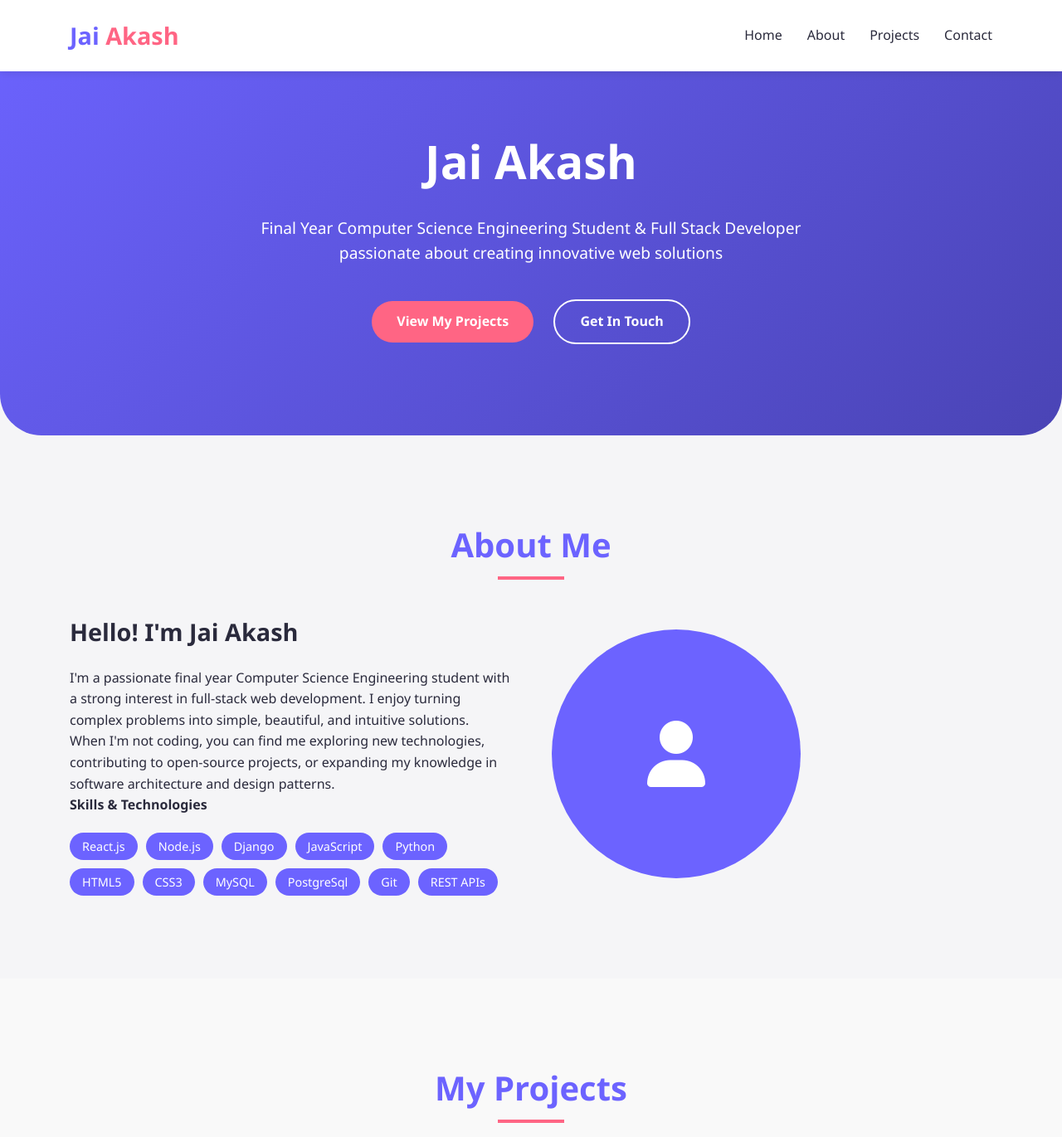
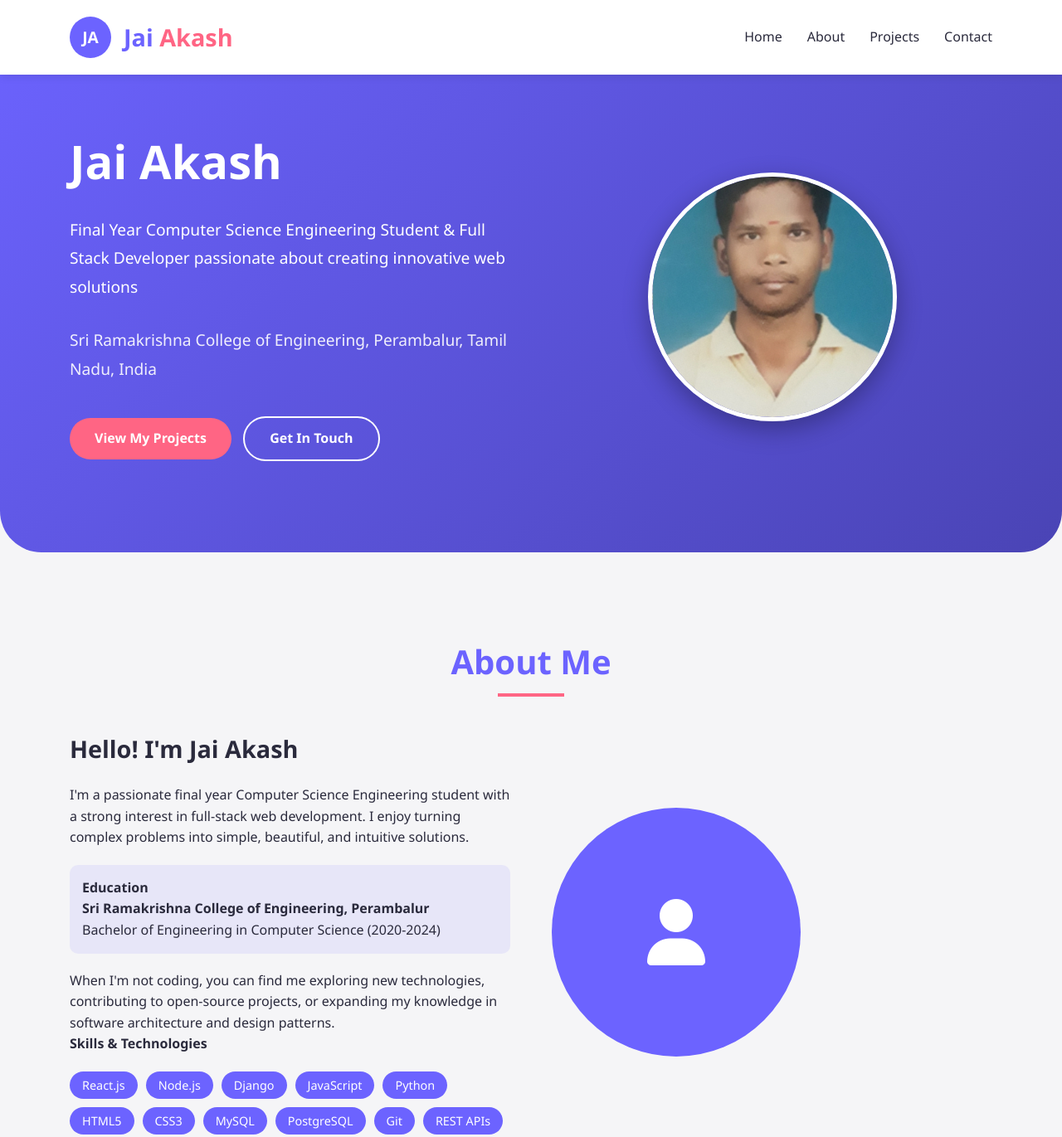
Before and after one commit to Sivapragasamgit/port, a plain HTML site: page index.html in a window 1280 px wide. Shown: the top 1371 px of the page at 83% size. Drawn offline with Linux system fonts and the light colour scheme.

Commit message:
add photo

```diff
--- a/index.html
+++ b/index.html
@@ -51,6 +51,31 @@
             padding: 20px 0;
         }
 
+        .logo-container {
+            display: flex;
+            align-items: center;
+            gap: 15px;
+        }
+
+        .photo-anchor {
+            width: 50px;
+            height: 50px;
+            border-radius: 50%;
+            background-color: var(--primary);
+            display: flex;
+            align-items: center;
+            justify-content: center;
+            color: white;
+            text-decoration: none;
+            font-weight: bold;
+            font-size: 1.2rem;
+            transition: transform 0.3s;
+        }
+
+        .photo-anchor:hover {
+            transform: scale(1.1);
+        }
+
         .logo {
             font-size: 1.8rem;
             font-weight: 700;
@@ -96,6 +121,24 @@
             border-radius: 0 0 50px 50px;
         }
 
+        .hero-content {
+            display: flex;
+            align-items: center;
+            justify-content: space-between;
+            gap: 50px;
+            text-align: left;
+        }
+
+        .hero-text {
+            flex: 1;
+        }
+
+        .hero-image {
+            flex: 1;
+            display: flex;
+            justify-content: center;
+        }
+
         .hero-content h1 {
             font-size: 3.5rem;
             margin-bottom: 20px;
@@ -103,8 +146,14 @@
 
         .hero-content p {
             font-size: 1.2rem;
-            max-width: 700px;
-            margin: 0 auto 30px;
+            margin-bottom: 30px;
+            line-height: 1.8;
+        }
+
+        .education-info {
+            margin-top: 20px;
+            font-size: 1.1rem;
+            opacity: 0.9;
         }
 
         .btn {
@@ -117,7 +166,7 @@
             text-decoration: none;
             font-weight: 600;
             transition: transform 0.3s, box-shadow 0.3s;
-            margin: 10px;
+            margin: 10px 10px 10px 0;
         }
 
         .btn:hover {
@@ -128,6 +177,15 @@
         .btn-outline {
             background-color: transparent;
             border: 2px solid white;
+        }
+
+        .profile-image {
+            width: 300px;
+            height: 300px;
+            border-radius: 50%;
+            object-fit: cover;
+            border: 5px solid white;
+            box-shadow: 0 10px 30px rgba(0,0,0,0.3);
         }
 
         /* About Section */
@@ -173,6 +231,13 @@
             margin-bottom: 20px;
         }
 
+        .college-info {
+            background-color: rgba(108, 99, 255, 0.1);
+            padding: 15px;
+            border-radius: 10px;
+            margin: 20px 0;
+        }
+
         .skills {
             display: flex;
             flex-wrap: wrap;
@@ -191,15 +256,6 @@
         .about-image {
             flex: 1;
             text-align: center;
-        }
-
-        .profile-img {
-            width: 300px;
-            height: 300px;
-            border-radius: 50%;
-            object-fit: cover;
-            border: 5px solid var(--primary);
-            box-shadow: 0 10px 30px rgba(0,0,0,0.2);
         }
 
         /* Projects Section */
@@ -358,10 +414,31 @@
         @media (max-width: 768px) {
             .nav-links {
                 display: none;
+                position: absolute;
+                top: 80px;
+                left: 0;
+                width: 100%;
+                background-color: white;
+                flex-direction: column;
+                padding: 20px;
+                box-shadow: 0 5px 10px rgba(0,0,0,0.1);
+            }
+
+            .nav-links.active {
+                display: flex;
+            }
+
+            .nav-links li {
+                margin: 10px 0;
             }
 
             .menu-btn {
                 display: block;
+            }
+
+            .hero-content {
+                flex-direction: column-reverse;
+                text-align: center;
             }
 
             .hero-content h1 {
@@ -387,7 +464,10 @@
     <header>
         <div class="container">
             <nav>
+                <div class="logo-container">
+                    <a href="#home" class="photo-anchor">JA</a>
                     <div class="logo">Jai <span>Akash</span></div>
+                </div>
                 <ul class="nav-links">
                     <li><a href="#home">Home</a></li>
                     <li><a href="#about">About</a></li>
@@ -405,11 +485,19 @@
     <section class="hero" id="home">
         <div class="container">
             <div class="hero-content">
+                <div class="hero-text">
                     <h1>Jai Akash</h1>
                     <p>Final Year Computer Science Engineering Student & Full Stack Developer passionate about creating innovative web solutions</p>
+                    <div class="education-info">
+                        <p>Sri Ramakrishna College of Engineering, Perambalur, Tamil Nadu, India</p>
+                    </div>
                     <div class="hero-buttons">
                         <a href="#projects" class="btn">View My Projects</a>
                         <a href="#contact" class="btn btn-outline">Get In Touch</a>
+                    </div>
+                </div>
+                <div class="hero-image">
+                    <img src="download.jpg" alt="Jai Akash" class="profile-image">
                 </div>
             </div>
         </div>
@@ -425,6 +513,13 @@
                 <div class="about-text">
                     <h3>Hello! I'm Jai Akash</h3>
                     <p>I'm a passionate final year Computer Science Engineering student with a strong interest in full-stack web development. I enjoy turning complex problems into simple, beautiful, and intuitive solutions.</p>
+
+                    <div class="college-info">
+                        <h4>Education</h4>
+                        <p><strong>Sri Ramakrishna College of Engineering, Perambalur</strong></p>
+                        <p>Bachelor of Engineering in Computer Science (2020-2024)</p>
+                    </div>
+
                     <p>When I'm not coding, you can find me exploring new technologies, contributing to open-source projects, or expanding my knowledge in software architecture and design patterns.</p>
 
                     <h4>Skills & Technologies</h4>
@@ -437,7 +532,7 @@
                         <span class="skill-tag">HTML5</span>
                         <span class="skill-tag">CSS3</span>
                         <span class="skill-tag">MySQL</span>
-                        <span class="skill-tag">PostgreSql</span>
+                        <span class="skill-tag">PostgreSQL</span>
                         <span class="skill-tag">Git</span>
                         <span class="skill-tag">REST APIs</span>
                     </div>
@@ -552,6 +647,15 @@
                             <p>Perambalur, Tamil Nadu, India</p>
                         </div>
                     </div>
+                    <div class="contact-item">
+                        <div class="contact-icon">
+                            <i class="fas fa-graduation-cap"></i>
+                        </div>
+                        <div>
+                            <h3>College</h3>
+                            <p>Sri Ramakrishna College of Engineering, Perambalur</p>
+                        </div>
+                    </div>
                 </div>
                 <div class="contact-form">
                     <form id="contactForm">
@@ -579,6 +683,7 @@
         <div class="container">
             <div class="logo">Jai <span>Akash</span></div>
             <p>Full Stack Developer & Computer Science Engineering Student</p>
+            <p>Sri Ramakrishna College of Engineering, Perambalur</p>
             <div class="social-links">
                 <a href="https://www.linkedin.com/in/jai-akash-r-54a556262/?originalSubdomain=in" class="social-link"><i class="fab fa-linkedin-in"></i></a>
                 <a href="https://github.com/Jkdevlopments/" class="social-link"><i class="fab fa-github"></i></a>
@@ -612,6 +717,9 @@
                 const targetId = this.getAttribute('href');
                 if(targetId === '#') return;
 
+                // Close mobile menu if open
+                document.querySelector('.nav-links').classList.remove('active');
+
                 const targetElement = document.querySelector(targetId);
                 if(targetElement) {
                     window.scrollTo({
```
Also changed, not shown: download.jpg (added). Lines whose indentation alone changed are shown as unchanged.
